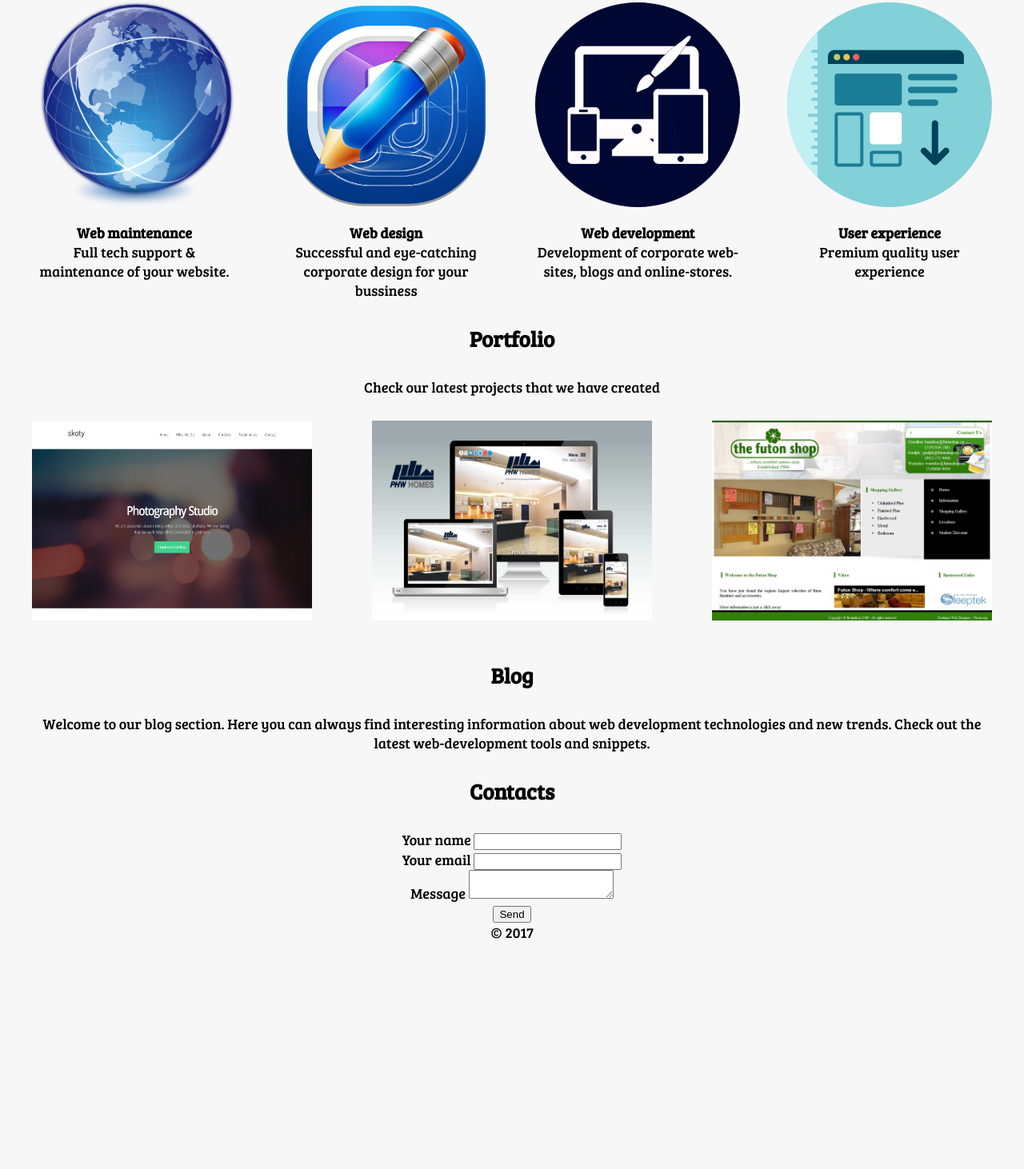
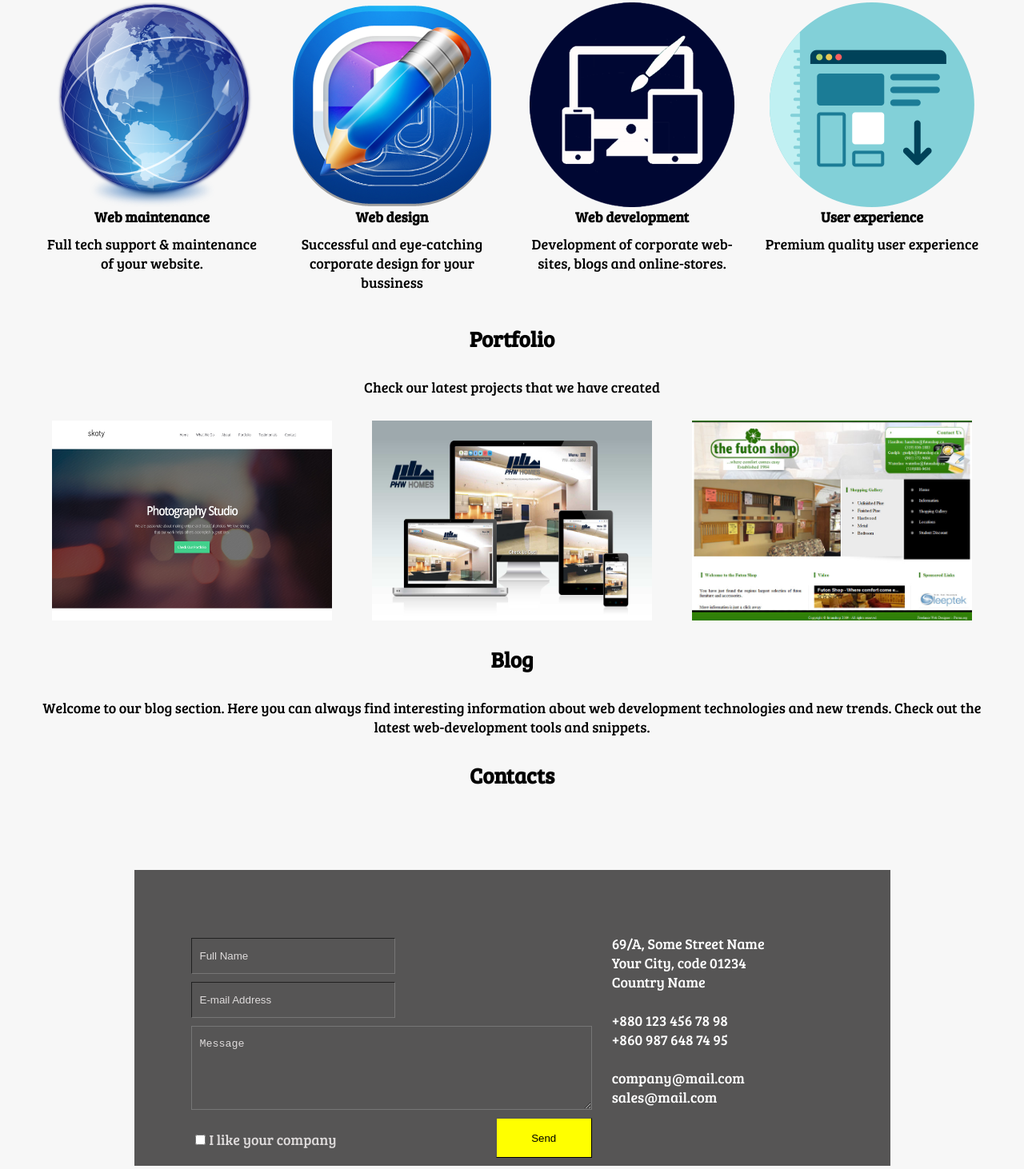
Before and after one commit to nazarun/css01, a plain HTML site: page index.html in a window 1280 px wide. Shown: the part 820-2282 px from the top of the page at 80% size. Before the commit the page ends 1998 px from the top, so only its background shows below. Drawn offline with nearby package versions, Linux system fonts and the light colour scheme.

Commit message:
Added form css

```diff
--- /dev/null
+++ b/css/index.css
@@ -0,0 +1,143 @@
+*{
+    margin:0;
+    box-sizing:border-box;
+}
+body {
+    font-family: 'Bree Serif', serif;
+    font-size: 18px;
+    background-color:rgba(199, 195, 195, 0.13);
+    text-align:center;
+}
+.nav-container {
+    max-width:1200px;
+    margin:0 auto;
+}
+nav {
+    float:right;
+    margin-top:15px;
+}
+nav ul li {
+    float:left;
+    list-style-type:none;
+}
+nav ul li a {
+    padding:10px 20px;
+    text-decoration:none;
+    color:#fff;
+}
+nav ul li :hover {
+    border:1px solid #fff;
+    border-radius: 10px;
+}
+.slider {
+    height:600px;
+    margin-bottom:30px;
+    background-image:url("../img/web-computer.jpg");
+    background-size:cover;
+    background-position: center center;
+}
+h1 {
+    position:relative;
+    top:200px;
+    font-size:3rem;
+    color:#fff;
+}
+main {
+    max-width:1200px;
+    margin:auto;
+}
+.images-container {
+    flex:1;
+}
+.images-container img {
+    display:block;
+    margin-bottom:20px;
+    margin:0 auto;
+}
+.images-container p {
+    padding:10px;
+}
+.clear {clear:both;}
+
+.flex-container {
+    margin:auto;
+    display:flex;
+    justify-content:space-between;
+    padding-top:30px;
+}
+#portfolio img {
+    height:250px;
+    width:350px;
+}
+section h2 {
+    margin:30px auto;
+}
+
+/*Footer css*/
+
+.map {
+	background-image: url('img/map.jpg');
+	background-size:cover;
+}
+.contact-form {
+	padding:80px 116px 74px 66px;
+	background: rgba(52, 51, 50, 0.82);
+	margin:100px auto;
+	max-width:945px;
+}
+.black-footer {
+background-color:black;
+}
+form {
+    float:left;
+    width:67%;
+    margin-right:20px;
+    display:flex;
+    flex-wrap:wrap;
+    justify-content:space-between;
+}
+input, textarea, button {
+	margin:5px;
+	padding:14px 10px;
+	background-color:rgba(224, 220, 220, 0);
+	color:rgb(222, 219, 219);
+	border-width:1px;
+}
+
+button {
+	width:120px;
+	height:50px;
+	background:yellow;
+	color:black;
+}
+::placeholder {
+	color:rgb(222, 219, 219);
+}
+label {
+	padding:20px 5px;
+	color:rgb(222, 219, 219);
+}
+
+.contacts {
+	padding-left:50px;
+	color:#fff;
+	text-align:left;
+}
+
+/*End Footer css*/
+
+
+
+@media screen and (max-width:900px){
+    .slider {
+        height:400px;
+    }
+
+    .flex-container {
+        flex-wrap:wrap;
+        justify-content:space-around;
+        flex-basis:50%;
+    }
+
+
+}
--- a/index.css
+++ /dev/null
@@ -1,77 +0,0 @@
-*{margin:0;}
-body {
-    font-family: 'Bree Serif', serif;
-    font-size: 18px;
-    background-color:rgba(199, 195, 195, 0.13);
-    text-align:center;
-}
-nav {
-    float:right;
-    margin-top:15px;}
-nav ul li {
-    float:left;
-    list-style-type:none;
-}
-nav ul li a {
-    padding:10px 20px;
-    text-decoration:none;
-    color:#fff;}
-nav ul li :hover {
-    border:1px solid #fff;
-    border-radius: 10px;
-}
-.slider {
-    height:600px;
-    margin-bottom:30px;
-    background-image:url("web-computer.jpg");
-    background-size:cover;
-    background-position: center center;
-}
-h1 {
-    position:relative;
-    top:200px;
-    font-size:3rem;
-    color:#fff;
-}
-main {
-    max-width:1200px;
-    margin:auto;
-}
-.images-container {
-   flex-basis:0;
-}
-.images-container img {
-    display:block;
-    margin:auto;
-    margin-bottom:20px;
-
-}
-.clear {clear:both;}
-
-.flex-container {
-    margin:auto;
-    display:flex;
-    justify-content:space-between;
-    padding-top:30px;
-}
-
-#portfolio img {
-    height:250px;
-    width:350px;
-}
-section h2 {margin:30px auto;}
-
-
-@media screen and (max-width:900px){
-    .slider {
-        height:400px;
-    }
-
-    .flex-container {
-        flex-wrap:wrap;
-        justify-content:space-around;
-        flex-basis:50%;
-    }
-
-
-}
--- a/index.html
+++ b/index.html
@@ -7,11 +7,12 @@
     <link href="https://fonts.googleapis.com/css?family=Bree+Serif" rel="stylesheet">
     <link rel="shortcut icon" href="favicon.ico" type="image/x-icon">
     <link rel="icon" href="favicon.ico" type="image/x-icon">
-    <link rel="stylesheet" href="index.css" >
+    <link rel="stylesheet" href="css/index.css">
 </head>
 <body>
     <header id="home">
             <div class="slider">
+                <div class="nav-container">
                     <nav>
                         <ul>
                             <li><a href="#home">Home</a></li>
@@ -21,6 +22,7 @@
                             <li><a href="#contacts">Contacts</a></li>
                         </ul>
                     </nav>
+                </div>
                 <div class="clear"></div>
                 <h1>Welcome to code cafe</h1>
             </div>
@@ -37,22 +39,22 @@
             We use modern content managing systems that provide full control of your website. </p>
             <div class="flex-container">
                 <div class="images-container">
-                    <img src="web.png" alt="globe of web">
+                    <img src="img/web.png" alt="globe of web">
                     <h4>Web maintenance</h4>
                     <p>Full tech support & maintenance of your website.</p>
                 </div>
                 <div class="images-container">
-                    <img src="dev-icon.png" alt="web design">
+                    <img src="img/dev-icon.png" alt="web design">
                     <h4>Web design</h4>
                     <p>Successful and eye-catching corporate design for your bussiness</p>
                 </div>
                 <div class="images-container">
-                    <img src="devices-icon.png" alt="different devices">
+                    <img src="img/devices-icon.png" alt="different devices">
                     <h4>Web development</h4>
                     <p>Development of corporate web-sites, blogs and online-stores.</p>
                 </div>
                 <div class="images-container">
-                    <img src="flow-icon.png" alt="website layout">
+                    <img src="img/flow-icon.png" alt="website layout">
                     <h4>User experience</h4>
                     <p>Premium quality user experience</p>
                 </div>
@@ -65,17 +67,17 @@
             <div class="flex-container">
                 <div class="images-container">
                     <a href="#" rel="nofollow">
-                        <img src="portfolio-img-1.jpg" alt="first portfolio example">
+                        <img src="img/portfolio-img-1.jpg" alt="first portfolio example">
                     </a>
                 </div>
                 <div class="images-container">
                     <a href="#" rel="nofollow">
-                        <img src="portfolio-img-2.jpg" alt="second portfolio example">
+                        <img src="img/portfolio-img-2.jpg" alt="second portfolio example">
                     </a>
                 </div>
                 <div class="images-container">
                     <a href="#" rel="nofollow">
-                        <img src="portfolio-img-3.jpg" alt="third portfolio example">
+                        <img src="img/portfolio-img-3.jpg" alt="third portfolio example">
                     </a>
                 </div>
             </div>
@@ -88,22 +90,33 @@
         </section>
         <section id="contacts">
             <h2>Contacts</h2>
-            <form action="action.php" name="contacts">
-                <label>Your name
-                    <input type="text" name="name">
-                </label><br>
-                <label>Your email
-                    <input type="email" name="email">
-                </label><br>
-                <label>Message
-                    <textarea name="message"></textarea>
-                </label><br>
+            <div class="contact-form">
+                <form action="action.php" name="contact-form" >
+            		<input type="text" name="full-name" placeholder="Full Name" size=27 required>
+            		<input type="email select" name="email" placeholder="E-mail Address" size=27 required>
+            		<textarea name="message" placeholder="Message" cols=85 rows=5 required></textarea>
+            		<label>
+            		    <input type="checkbox">I like your company
+            		</label>
             		<button type="submit">Send</button>
     			</form>
+    		    <div class="contacts">
+                    <p>69/A, Some Street Name<br>Your City, code 01234<br>Country Name<br><br>
+                    +880 123 456 78 98<br>+860 987 648 74 95<br><br>
+                    company@mail.com<br>sales@mail.com<br>
+                    </p>
+    			</div>
+			</div>
         </section>
     </main>
     <footer>
         <p>© 2017</p>
     </footer>
+
+    <script src="https://code.jquery.com/jquery-3.2.1.min.js"
+      integrity="sha256-hwg4gsxgFZhOsEEamdOYGBf13FyQuiTwlAQgxVSNgt4="
+      crossorigin="anonymous"></script>
+    <script src="js/index.js"></script>
+
 </body>
 </html>
```
Also changed, not shown: img/dev-icon.png (renamed from dev-icon.png), img/devices-icon.png (renamed from devices-icon.png), img/flow-icon.png (renamed from flow-icon.png), img/portfolio-img-1.jpg (renamed from portfolio-img-1.jpg), img/portfolio-img-2.jpg (renamed from portfolio-img-2.jpg), img/portfolio-img-3.jpg (renamed from portfolio-img-3.jpg), img/portfolio-img-4.jpg (renamed from portfolio-img-4.jpg), img/web-computer.jpg (renamed from web-computer.jpg), img/web.png (renamed from web.png), js/index.js (added). Lines whose indentation alone changed are shown as unchanged.
